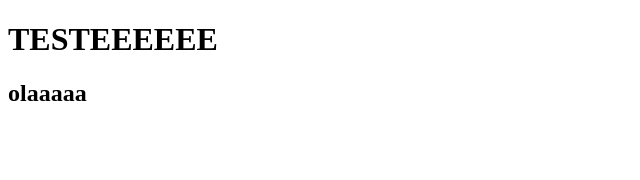
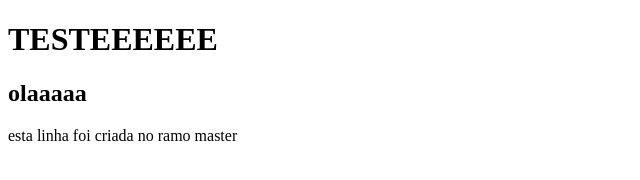
Before and after one commit to emilyfas/Curso-de-GIT-e-GitHub, a plain HTML site: page index.html in a window 1280 px wide. Shown: the whole page, without its empty margins (0-640 px from the left). Drawn offline with Linux system fonts and the light colour scheme.

Commit message:
modificado aquivo index.html

```diff
--- a/index.html
+++ b/index.html
@@ -9,5 +9,6 @@
 <body>
     <h1>TESTEEEEEE</h1>
     <h2>olaaaaa</h2>
+    <p>esta linha foi criada no ramo master</p>
 </body>
 </html>
```
